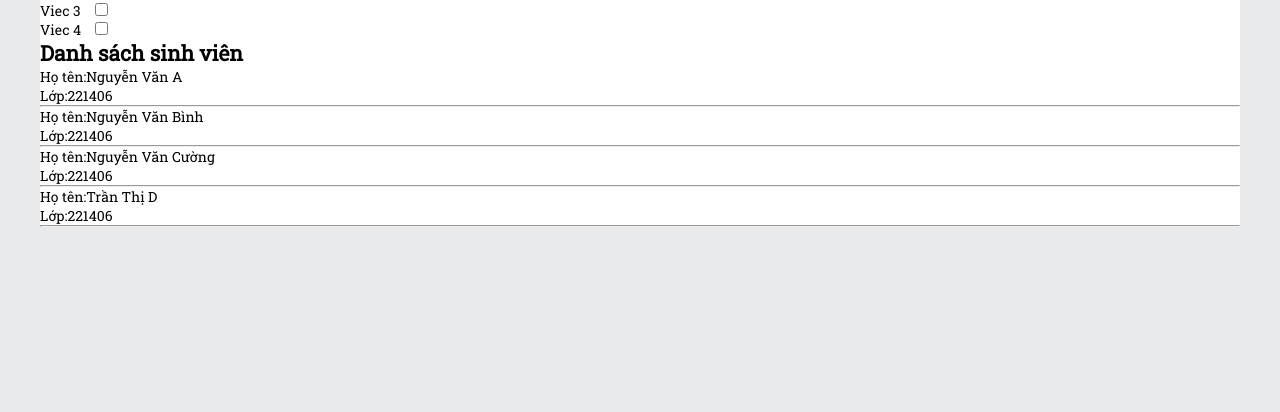
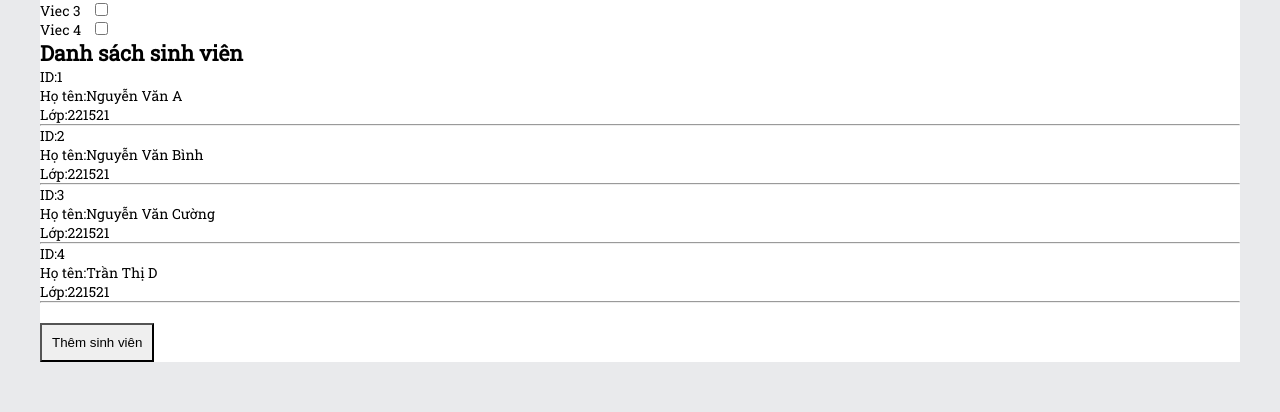
Before and after one commit to DinhHoangGia-pro/demo_react_221521, a React (Create React App) app: page / in a window 1280 px wide. Shown: the part 300-712 px from the top of the page. Built offline with nearby package versions, Linux system fonts and the light colour scheme.

Commit message:
Update Home.js

```diff
--- a/src/Home.js
+++ b/src/Home.js
@@ -4,10 +4,19 @@ const Home=()=>
 
         const vieccanlam1=['Viec 1', 'Viec 2', 'Viec 3', 'Viec 4'];
 
-        var array2=[{id:1,hoten:"Nguyễn Văn A", lop:"221406" },
-                            {id:2,hoten:"Nguyễn Văn Bình", lop:"221406" },
-                            {id:3,hoten:"Nguyễn Văn Cường", lop:"221406" },
-                            {id:4,hoten:"Trần Thị D", lop:"221406" }];
+        const Themsinhvien=()=>
+            {
+                console.log("Test them sinh vien");
+                const sinhvienmoi={id:5,hoten:"Cherry Nguyen", lop:"221521" };
+                array2=[...array2, sinhvienmoi];
+            }
+
+        var array2=[{id:1,hoten:"Nguyễn Văn A", lop:"221521" },
+                            {id:2,hoten:"Nguyễn Văn Bình", lop:"221521" },
+                            {id:3,hoten:"Nguyễn Văn Cường", lop:"221521" },
+                            {id:4,hoten:"Trần Thị D", lop:"221521" }];
+            //Themsinhvien();
+
 
 
 
@@ -38,6 +47,10 @@ const Home=()=>
                         return(
                         <p>
                             <p>
+                            <span>ID:</span>
+                            <span>{phantu.id}</span>
+                            </p>
+                            <p>
                             <span>Họ tên:</span>
                             <span>{phantu.hoten}</span>
                             </p>
@@ -52,6 +65,10 @@ const Home=()=>
                     )
                  }
 
+                 <p style={{paddingTop:20}}>
+                    <input type="button" value="Thêm sinh viên" onClick={Themsinhvien.bind(this)} style={{backgroundColor:"ThreeDFace", padding:10}}/>
+                 </p>
+
             </body>
 
         );
```
